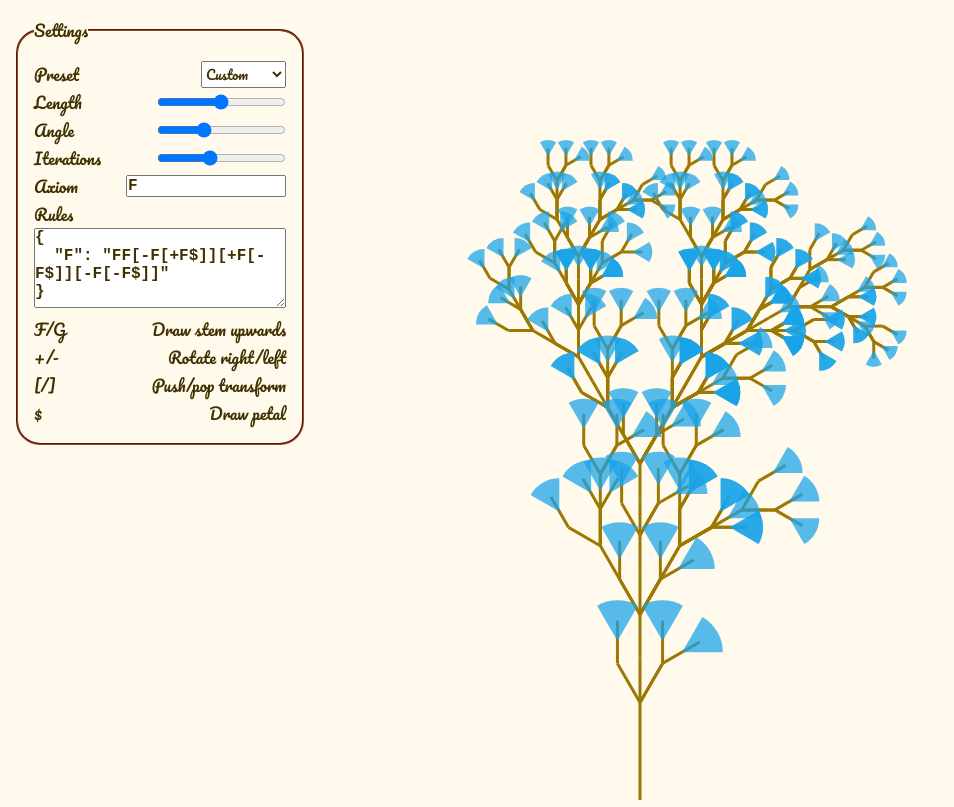
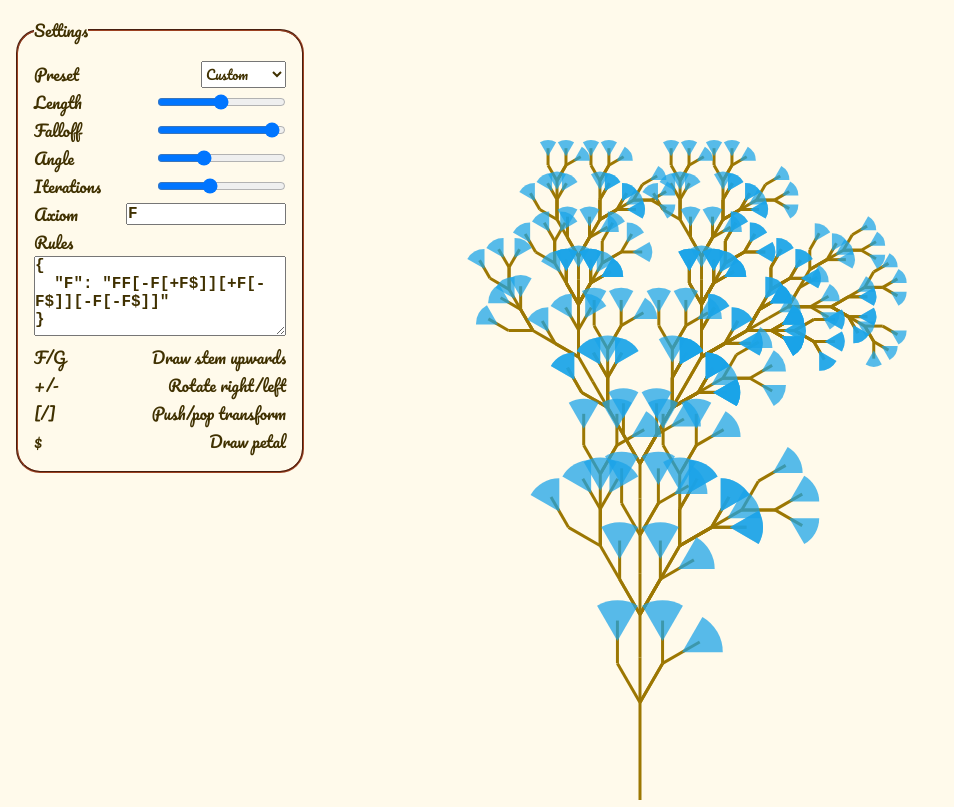
Before and after one commit to toberge/lsystem, a plain HTML site: page index.html in a window 1280 px wide. Shown: the whole page, without its empty margins (0-954 px from the left). Drawn offline with Linux system fonts and the light colour scheme; a web font is replaced by a local one.

Commit message:
Add falloff setting

```diff
--- a/index.html
+++ b/index.html
@@ -32,6 +32,10 @@
         <input id="length" type="range" min="1" max="100" />
       </div>
       <div class="field">
+        <label for="falloff">Falloff</label>
+        <input id="falloff" type="range" min="0" max="1" step="0.01" />
+      </div>
+      <div class="field">
         <label for="angle">Angle</label>
         <input
           id="angle"
@@ -39,12 +43,11 @@
           min="0"
           max="1.57079632679"
           step="0.04908738521"
-          value="0.52359877559"
         />
       </div>
       <div class="field">
         <label for="depth">Iterations</label>
-        <input id="depth" type="range" min="1" max="6" step="1" value="4" />
+        <input id="depth" type="range" min="1" max="6" step="1" />
       </div>
       <div class="field">
         <label for="axiom">Axiom</label>
--- a/index.js
+++ b/index.js
@@ -151,6 +151,7 @@ const hookUpInput = (id, transform = (x) => x) => {
   });
 };
 hookUpInput("length", parseFloat);
+hookUpInput("falloff", parseFloat);
 hookUpInput("angle", parseFloat);
 hookUpInput("depth", parseInt);
 
```
